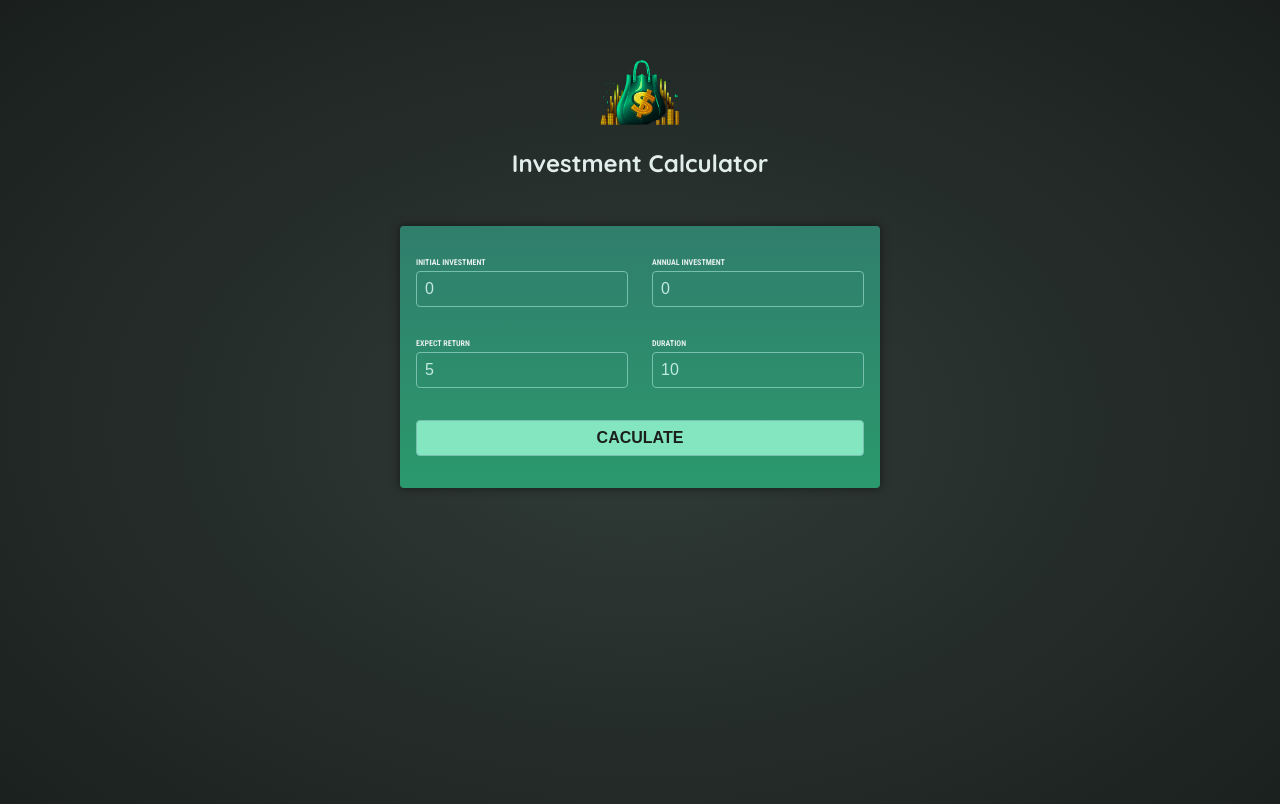
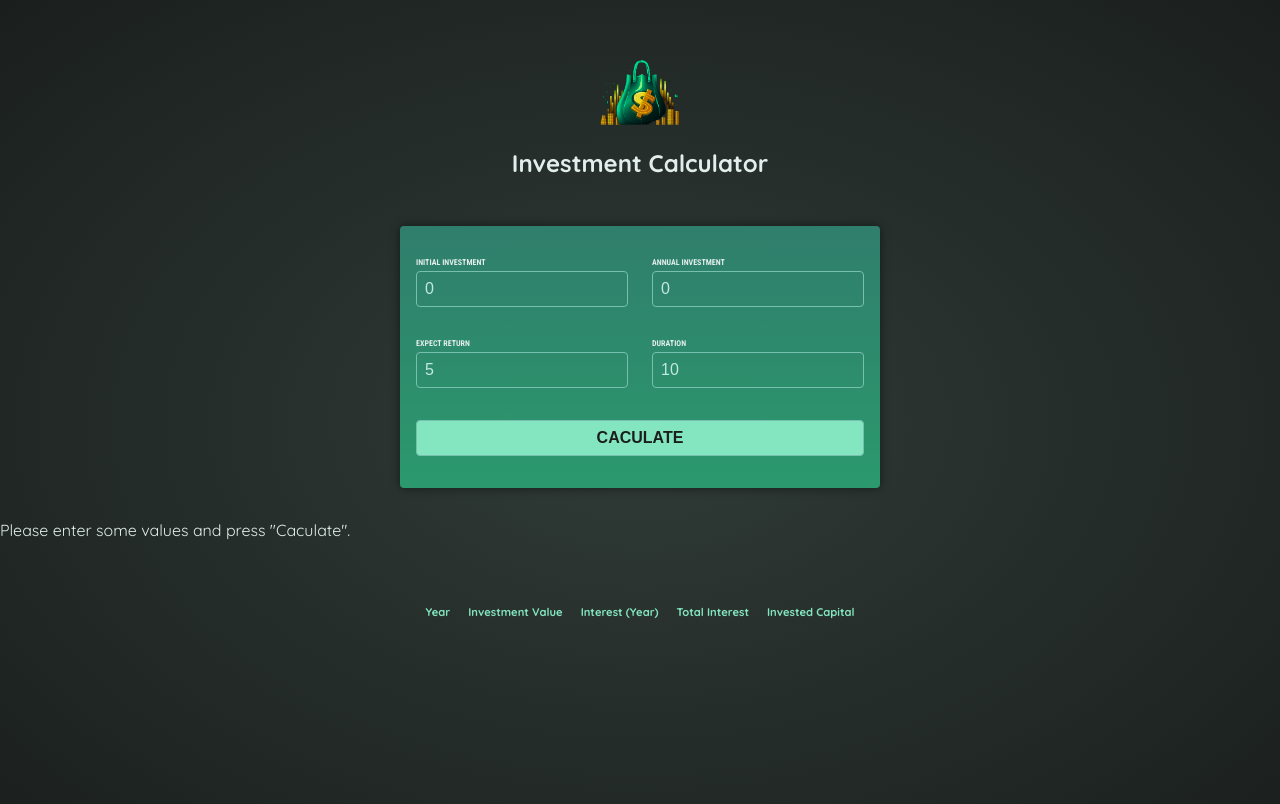
Before and after one commit to jtquangduy/AngularDemo, an Angular app: page / in a window 1280 px wide. Shown: the top 804 px of the page. Built offline with nearby package versions, Linux system fonts and the light colour scheme.

Commit message:
Passing Data from Parent to Child with Inputs

```diff
--- a/src/app/app.component.html
+++ b/src/app/app.component.html
@@ -1,2 +1,3 @@
 <app-header />
 <app-user-input (caculate)="calculateInvestmentResults($event)"/>
+<app-investment-results [results]="resultsData"/>
--- a/src/app/app.component.ts
+++ b/src/app/app.component.ts
@@ -2,14 +2,24 @@
 import { HeaderComponent } from './header/header.component';
 import { UserInputComponent } from './user-input/user-input.component';
 import { type InvestmentInput } from './investment-input.model';
+import { InvestmentResultsComponent } from './investment-results/investment-results.component';
 
 @Component({
   selector: 'app-root',
   standalone: true,
   templateUrl: './app.component.html',
-  imports: [HeaderComponent, UserInputComponent],
+  imports: [HeaderComponent, UserInputComponent, InvestmentResultsComponent],
 })
 export class AppComponent {
+  resultsData?: {
+    year: Number;
+    interest: Number;
+    valueEndOfYear: Number;
+    annualInvestment: Number;
+    totalInterest: Number;
+    totalAmountInvested: Number;
+  }[];
+
   calculateInvestmentResults(data: InvestmentInput) {
     const { initialInvestment, duration, expectedReturn, annualInvestment } =
       data;
@@ -32,8 +42,6 @@
       });
     }
 
-    console.log(annualData);
-
-    //return annualData;
+    this.resultsData = annualData;
   }
 }
--- /dev/null
+++ b/src/app/investment-results/investment-results.component.css
@@ -0,0 +1,19 @@
+table {
+    max-width: 50rem;
+    margin: 2rem auto;
+    padding: 1rem;
+    table-layout: fixed;
+    border-spacing: 1rem;
+    text-align: right;
+}
+
+table thead {
+    font-size: 0.7rem;
+    color: #83e6c0;
+}
+
+table tbody {
+    font-family: "Roboto Condensed", sans-serif;
+    font-size: 0.85rem;
+    color: #c2e9e0;
+}
--- /dev/null
+++ b/src/app/investment-results/investment-results.component.html
@@ -0,0 +1,16 @@
+<p>Please enter some values and press "Caculate".</p>
+
+<table>
+    <thead>
+        <tr>
+            <th>Year</th>
+            <th>Investment Value</th>
+            <th>Interest (Year)</th>
+            <th>Total Interest</th>
+            <th>Invested Capital</th>
+        </tr>
+    </thead>
+    <tbody>
+
+    </tbody>
+</table>
```
Also changed, not shown: src/app/investment-results/investment-results.component.ts (added, +20 -0 lines).
